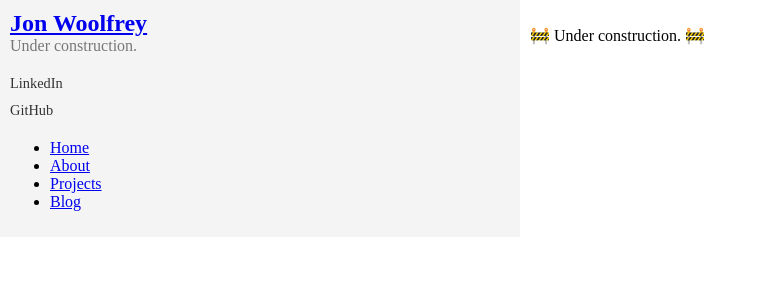
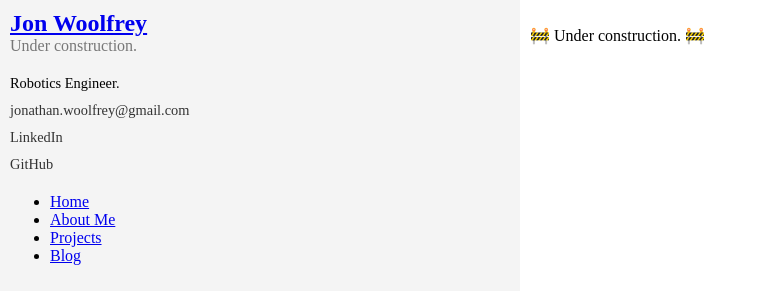
Before and after one commit to Woolfrey/woolfrey.github.io, a Jekyll site: the page built from README.md, in a window 1280 px wide. Shown: the top 304 px of the page, without its empty margins (0-758 px from the left). Built offline with Jekyll 4.4.1, drawn with Linux system fonts in a browser that asks for light colours; our own code applies the rules of GitHub Pages for plain Markdown files.

Commit message:
Update _config.yml

```diff
--- a/_config.yml
+++ b/_config.yml
@@ -1,18 +1,27 @@
 title: Jon Woolfrey
 description: Under construction.
 theme: minima
+
+# Additional sidebar info
+sidebar_info:
+  job_title: "Robotics Engineer."
+  email: "jonathan.woolfrey@gmail.com"
+  linkedin: "https://www.linkedin.com/in/jonathanwoolfrey/"
+  github: "https://github.com/woolfrey/"
 
 # Sidebar navigation links
 sidebar:
   - title: "Home"
     url: "/"
-  - title: "About"
+  - title: "About Me"
     url: "/about/"
   - title: "Projects"
     url: "/projects/"
   - title: "Blog"
     url: "/blog/"
 
+# Specify kramdown as the Markdown processor
+markdown: kramdown
+
 # Other configurations
-markdown: kramdown
 permalink: pretty
```
